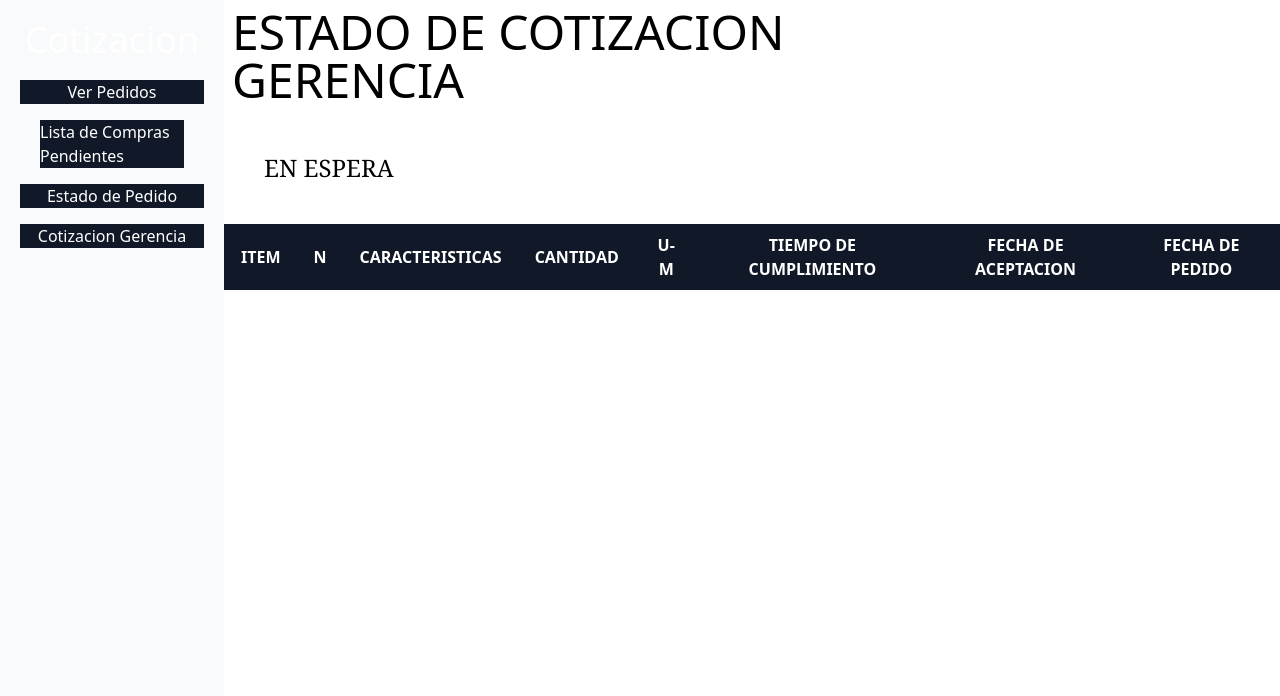
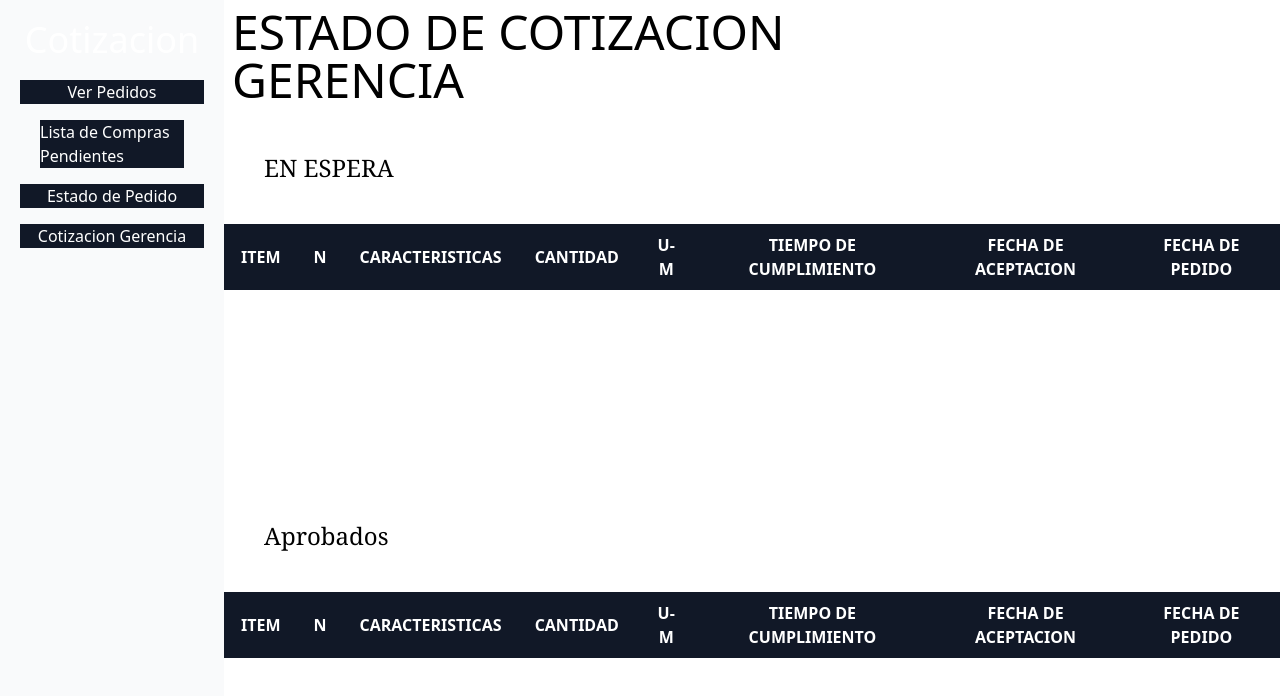
Before and after one commit to r-gabriel-f/adquisiciones, a React (Create React App) app in the folder Front_End/: page /cotizacion_gerencia in a window 1280 px wide. Shown: the top 696 px of the page. Built offline with nearby package versions, Linux system fonts and the light colour scheme.

Commit message:
se añadio la tabla de aprobados

```diff
--- a/Front_End/src/compononts/Cotizacion/CotizacionGerencia.js
+++ b/Front_End/src/compononts/Cotizacion/CotizacionGerencia.js
@@ -57,6 +57,39 @@ export const CotizacionGerencia = ({ username }) => {
             <tbody></tbody>
           </table>
         </div>
+
+
+
+        <div className="m-10 font-serif">
+          <h3 className="text-2xl">Aprobados</h3>
+        </div>
+        <div className="overflow-x-auto overflow-y-auto h-64">
+          <table className="border-collapse border border-gray-900">
+            <thead className="sticky top-0">
+              <tr className="bg-gray-900 text-white">
+                <th className="border border-gray-900 py-2 px-4">ITEM</th>
+                <th className="border border-gray-900 py-2 px-4">N</th>
+                <th className="border border-gray-900 py-2 px-4">
+                  CARACTERISTICAS
+                </th>
+                <th className="border border-gray-900 py-2 px-4">CANTIDAD</th>
+                <th className="border border-gray-900 py-2 px-4">U-M</th>
+
+                <th className="border border-gray-900 py-2 px-4">
+                  TIEMPO DE CUMPLIMIENTO
+                </th>
+                <th className="border border-gray-900 py-2 px-4">
+                  FECHA DE ACEPTACION
+                </th>
+
+                <th className="border border-gray-900 py-2 px-4">
+                  FECHA DE PEDIDO
+                </th>
+              </tr>
+            </thead>
+            <tbody></tbody>
+          </table>
+        </div>
       </div>
     </div>
   );
```
